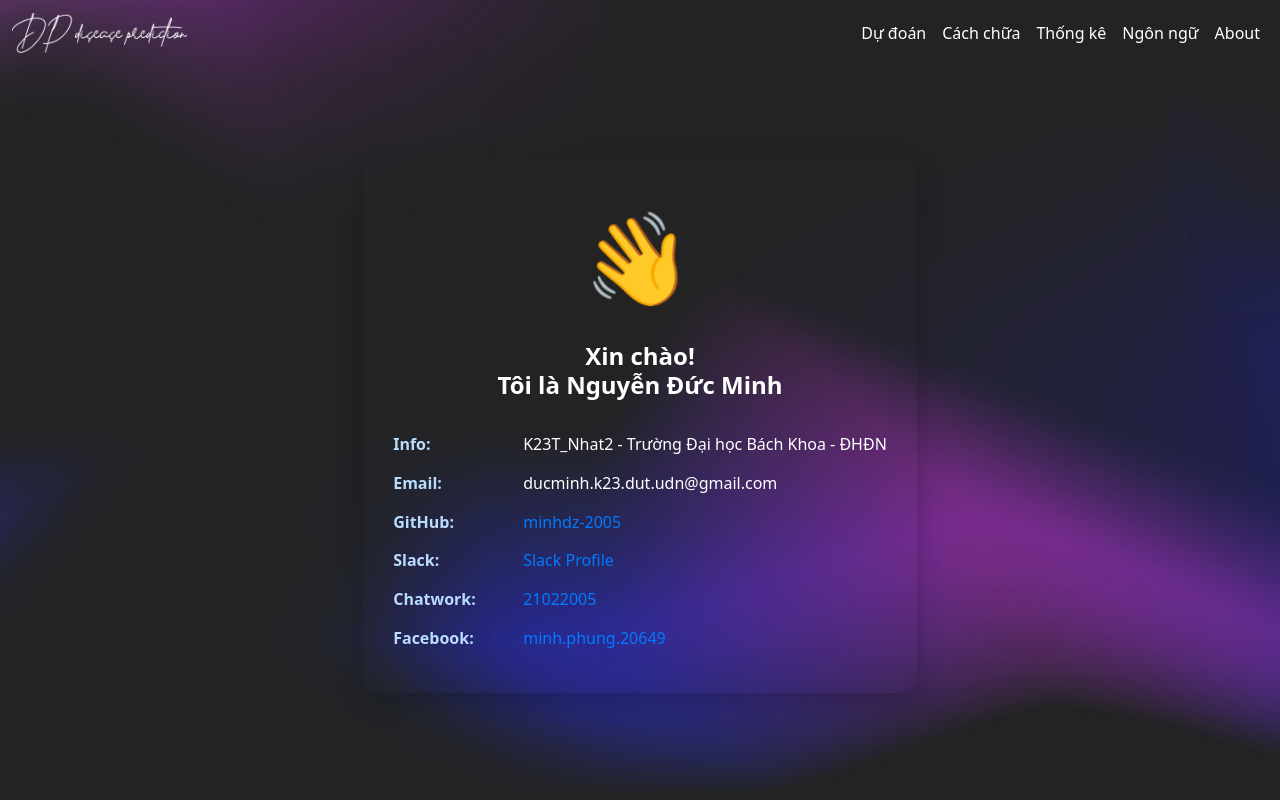
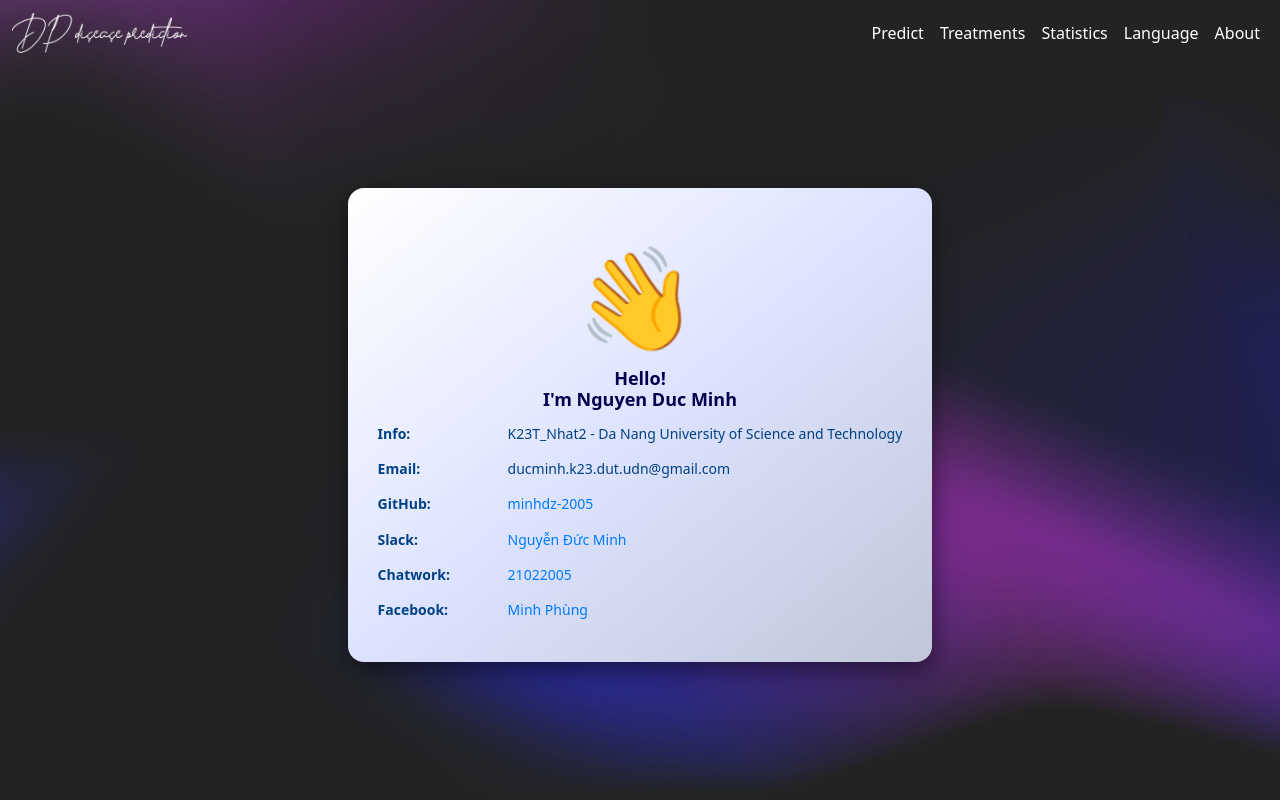
Before and after one commit to minhdz-2005/DiseasePredictor, a React (Vite) app: page /about in a window 1280 px wide. Built offline with nearby package versions, Linux system fonts and the light colour scheme.

Commit message:
TreatmentPage

```diff
--- a/src/components/Navbars/Navbar.jsx
+++ b/src/components/Navbars/Navbar.jsx
@@ -15,16 +15,16 @@ function Navbar() {
         <div className="collapse navbar-collapse" id="navbarNav">
           <ul className="navbar-nav navMenu ms-auto">
             <li className="nav-item">
-              <Link className="nav-link navLink" to="/">Dự đoán</Link>
+              <Link className="nav-link navLink" to="/">Predict</Link>
             </li>
             <li className="nav-item">
-              <Link className="nav-link navLink" to="/treatment">Cách chữa</Link>
+              <Link className="nav-link navLink" to="/treatment">Treatments</Link>
             </li>
             <li className="nav-item">
-              <Link className="nav-link navLink" to="/statistics">Thống kê</Link>
+              <Link className="nav-link navLink" to="/statistics">Statistics</Link>
             </li>
             <li className="nav-item">
-              <Link className="nav-link navLink" >Ngôn ngữ</Link>
+              <Link className="nav-link navLink" >Language</Link>
             </li>
             <li className="nav-item">
               <Link className="nav-link navLink" to="/about">About</Link>
--- a/src/pages/Abouts/About.css
+++ b/src/pages/Abouts/About.css
@@ -1,15 +1,16 @@
 .about-container {
+    background: linear-gradient(to bottom right, #ffffff, #dde3fe, #c0c6d7);
     max-width: 800px;
     margin: 100px auto 50px;
     padding: 30px;
     border-radius: 16px;
-    box-shadow: 0 8px 24px rgba(0, 0, 0, 0.2);
+    box-shadow: 0 8px 24px rgba(0, 0, 0, 0.5);
     text-align: center;
 }
 
 .avatar {
-    font-size: 90px;
-    margin-bottom: 20px;
+    font-size: 100px;
+    margin-bottom: 0px;
 }
 
 .wave {
@@ -30,22 +31,22 @@
 }
 
 .title {
-    color: #FFFFFF;
-    font-size: 24px;
+    color: #03014d;
+    font-size: 18px;
     font-weight: bold;
-    margin-bottom: 30px;
+    margin-bottom: 10px;
 }
 
 .info {
-    color: #FFFFFF;
+    color: #000000;
     text-align: left;
-    font-size: 16px;
+    font-size: 14px;
     line-height: 1.8;
     color: #333;
 }
 
 .info p {
-    color: #FFFFFF;
+    color: #004084;
     margin: 10px 0;
     display: flex;
     align-items: center;
@@ -62,6 +63,6 @@
     color: #0056b3;
 }
 .info strong {
-    color: #b9dbff;
+    color: #004084;
     min-width: 120px;
 }
--- a/src/pages/Abouts/About.jsx
+++ b/src/pages/Abouts/About.jsx
@@ -7,14 +7,14 @@ function About() {
       <div className="avatar">
         <span className="wave">👋</span>
       </div>
-      <h1 className="title">Xin chào!<br />Tôi là Nguyễn Đức Minh</h1>
+      <h1 className="title">Hello!<br />I'm Nguyen Duc Minh</h1>
       <div className="info">
-        <p><strong>Info:</strong> K23T_Nhat2 - Trường Đại học Bách Khoa - ĐHĐN</p>
+        <p><strong>Info:</strong> K23T_Nhat2 - Da Nang University of Science and Technology</p>
         <p><strong>Email:</strong> ducminh.k23.dut.udn@gmail.com</p>
         <p><strong>GitHub:</strong> <a href="https://github.com/minhdz-2005" target="_blank" rel="noreferrer">minhdz-2005</a></p>
-        <p><strong>Slack:</strong> <a href="https://sun-xseeds.slack.com/team/U05S72X53FZ" target="_blank" rel="noreferrer">Slack Profile</a></p>
+        <p><strong>Slack:</strong> <a href="https://sun-xseeds.slack.com/team/U05S72X53FZ" target="_blank" rel="noreferrer">Nguyễn Đức Minh</a></p>
         <p><strong>Chatwork:</strong> <a href="https://www.chatwork.com/21022005" target="_blank" rel="noreferrer">21022005</a></p>
-        <p><strong>Facebook:</strong> <a href="https://www.facebook.com/minh.phung.20649/" target="_blank" rel="noreferrer">minh.phung.20649</a></p>
+        <p><strong>Facebook:</strong> <a href="https://www.facebook.com/minh.phung.20649/" target="_blank" rel="noreferrer">Minh Phùng</a></p>
       </div>
     </div>
   );
--- a/src/pages/Statistics/Statistic.css
+++ b/src/pages/Statistics/Statistic.css
@@ -3,13 +3,13 @@
     min-width: 600px;
     margin: 0 auto;
     padding: 24px;
-    background: transparent;
+    background: linear-gradient(to bottom right, #ffffff, #dde3fe, #c0c6d7);
     border-radius: 12px;
-    box-shadow: 0 0 12px rgba(0, 0, 0, 0.5);
+    box-shadow: 0 12px 16px rgba(0, 0, 0, 0.5);
 }
 
 .chart-container h2 {
     text-align: center;
     margin-bottom: 20px;
-    color: #ffffff;
+    color: #16025e;
 }
--- a/src/pages/Statistics/Statistic.jsx
+++ b/src/pages/Statistics/Statistic.jsx
@@ -27,7 +27,8 @@ const Statistic = () => {
 
   return (
     <div className="chart-container">
-      <h2>Thống kê số lần dự đoán bệnh</h2>
+      <h4>Statistics of Disease Prediction</h4>
+      <h6>Base on Prediction times</h6>
       <ResponsiveContainer width="100%" height={400}>
         <BarChart data={data} layout="vertical" margin={{ top: 20, right: 30, left: 80, bottom: 20 }}>
           <CartesianGrid strokeDasharray="3 3" />
--- a/src/pages/Treatments/Treatment.css
+++ b/src/pages/Treatments/Treatment.css
@@ -0,0 +1,27 @@
+.autocomplete-list {
+  position: absolute;
+  top: 100%;
+  left: 0;
+  right: 0;
+  background: white;
+  border: 1px solid #ddd;
+  border-top: none;
+  border-radius: 0 0 8px 8px;
+  z-index: 1000;
+  max-height: 220px;
+  overflow-y: auto;
+  margin: 0;
+  padding: 0;
+  list-style: none;
+  box-shadow: 0 4px 8px rgba(0, 0, 0, 0.1);
+}
+
+.autocomplete-list li {
+  padding: 10px 15px;
+  cursor: pointer;
+  transition: background 0.2s ease;
+}
+
+.autocomplete-list li:hover {
+  background-color: #f0f0f0;
+}
--- a/src/pages/Treatments/Treatment.jsx
+++ b/src/pages/Treatments/Treatment.jsx
@@ -1,10 +1,70 @@
-
-import './Treatment.css'
+import React, { useEffect, useState } from 'react';
+import axios from 'axios';
+import Select from 'react-select';
+import './Treatment.css';
 
 function Treatment() {
+  const [diseases, setDiseases] = useState([]);
+  const [selectedDisease, setSelectedDisease] = useState(null); // đổi thành object
+  const [treatmentInfo, setTreatmentInfo] = useState(null);
+
+  // Lấy danh sách bệnh
+  useEffect(() => {
+    axios.get("http://127.0.0.1:8000/treatments")
+      .then(res => {
+        setDiseases(res.data.treatments);
+      })
+      .catch(err => console.error("Lỗi tải danh sách bệnh:", err));
+  }, []);
+
+  // Chuẩn bị options cho react-select
+  const options = diseases.map(d => ({
+    value: d.disease,
+    label: d.disease,
+    info: d.infomation,
+    treatment: d.treatment,
+  }));
+
+  // Xử lý chọn bệnh
+  const handleChange = (selectedOption) => {
+    setSelectedDisease(selectedOption);
+    if(selectedOption) {
+      setTreatmentInfo({
+        infomation: selectedOption.info,
+        treatment: selectedOption.treatment,
+      });
+    } else {
+      setTreatmentInfo(null);
+    }
+  };
+
   return (
     <div className="container mt-4">
-      <h2>Trang Treatment</h2>
+      <span className="pillIcon">💊</span>
+      <h2 className="webTitle mb-4">Information and Treatment</h2>
+
+      <div className="form-group mb-3">
+        <Select
+          options={options}
+          value={selectedDisease}
+          onChange={handleChange}
+          placeholder="Enter disease name..."
+          isClearable
+          noOptionsMessage={({ inputValue }) =>
+            inputValue.length < 2
+              ? "Enter a character for suggestion..."
+              : "Sorry but I can't find a disease that match your disease name!"
+          }
+        />
+      </div>
+
+      {treatmentInfo && (
+        <div className="card p-3 mt-3">
+          <h4>{selectedDisease.label}</h4>
+          <p><strong>Information:</strong> {treatmentInfo.infomation}</p>
+          <p><strong>Treatment:</strong> {treatmentInfo.treatment}</p>
+        </div>
+      )}
     </div>
   );
 }
```
